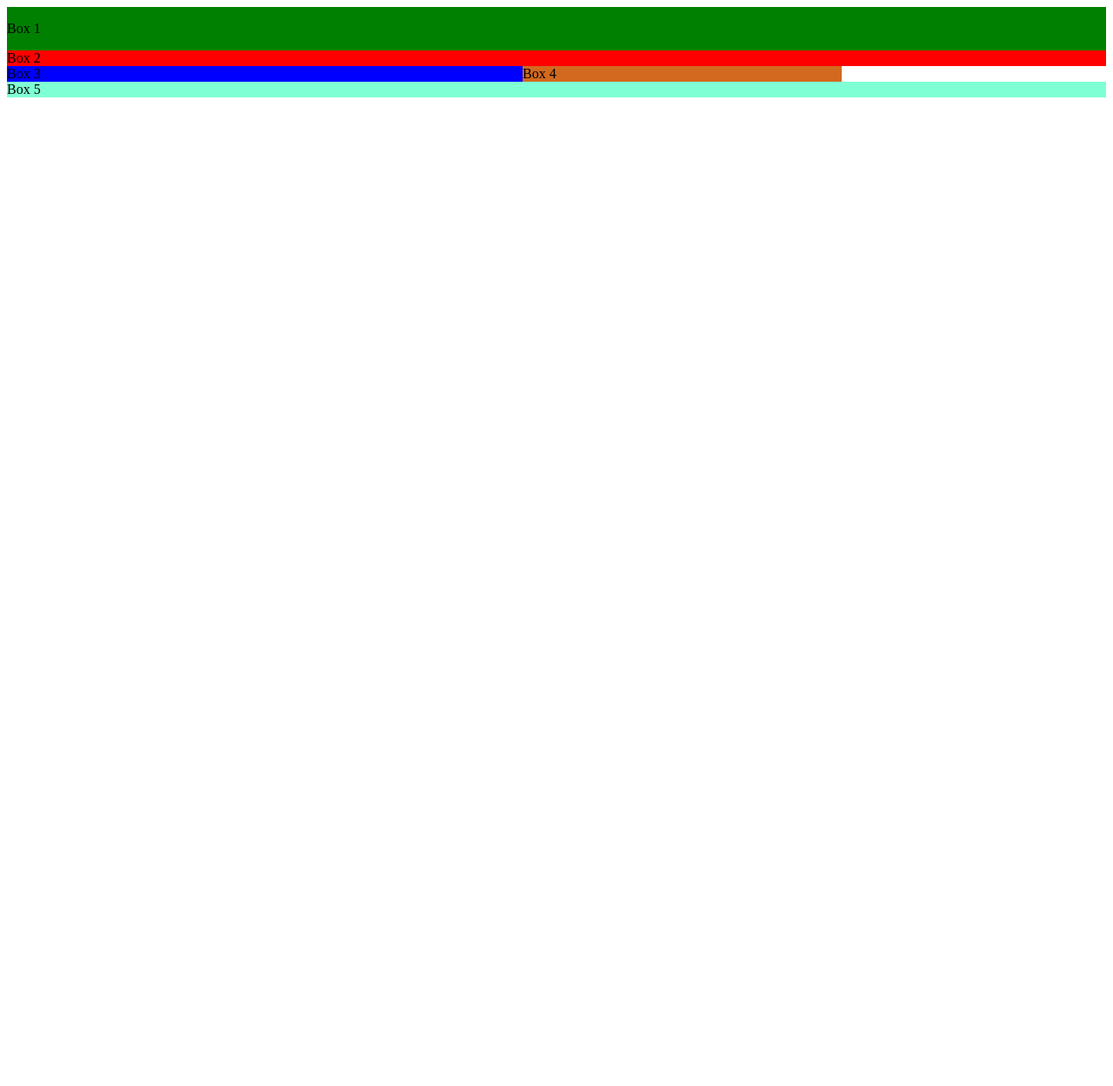
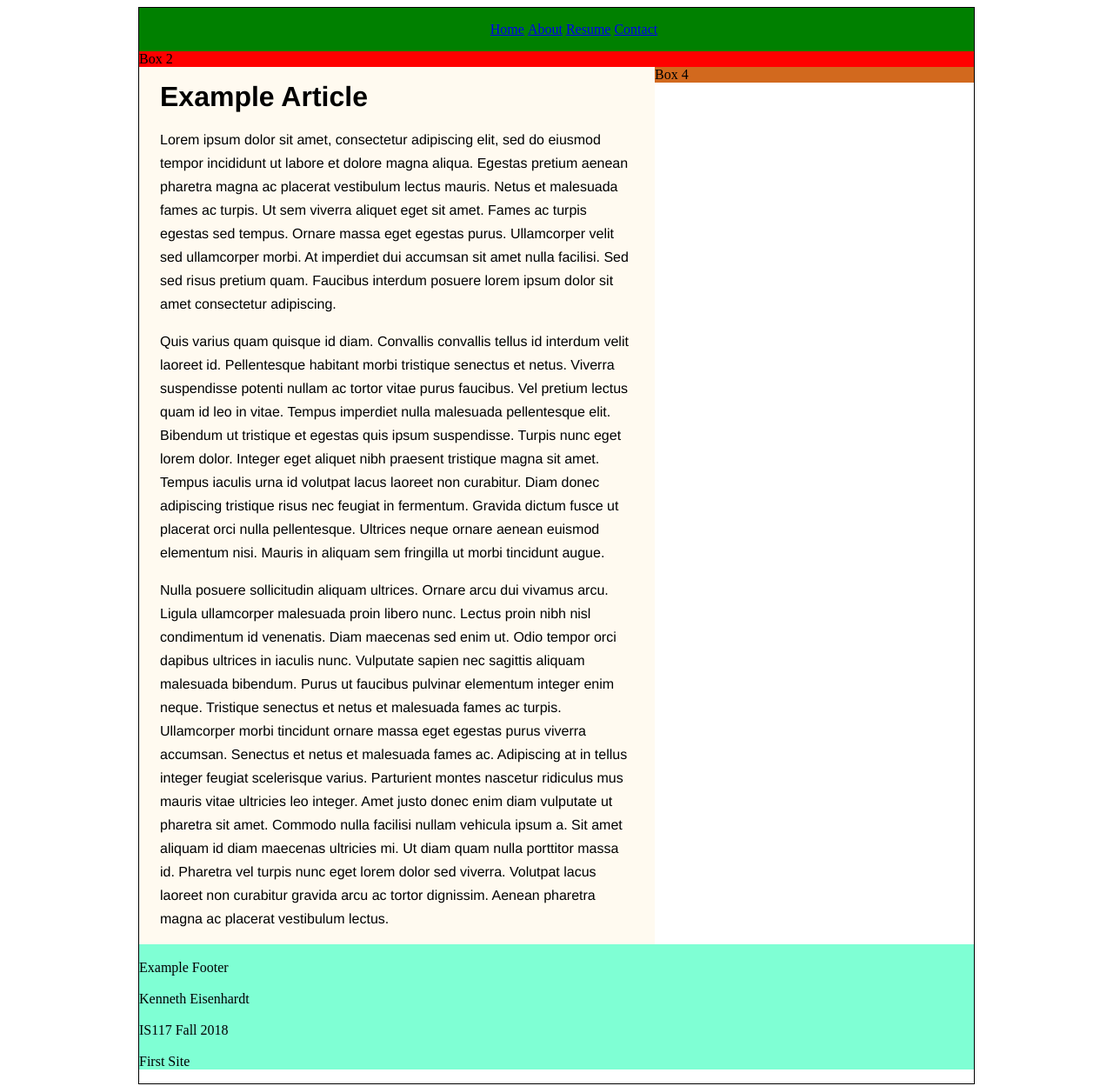
Before and after one commit to kce6/IS117-Eisenhardt, a plain HTML site: page js/index.html in a window 1280 px wide. Shown: the whole page at 87% size. Before the commit the page ends 800 px from the top, so only its background shows below. Drawn offline with Linux system fonts and the light colour scheme; files that its build step writes are made by us from their sources.

Commit message:
Centered Menu, Added Dummy Content to Main Content Div

```diff
--- a/css/styles.css
+++ b/css/styles.css
@@ -9,6 +9,15 @@
     background-color: green;
     height: 50px;
     line-height: 50px;
+    text-align: center;
+}
+
+#menu ul {
+    margin: 0px;
+}
+
+#menu li {
+    display: inline;
 }
 
 #banner {
@@ -16,15 +25,22 @@
 }
 
 #content {
-    background-color: blue;
-    width: 593px;
+    background-color: FloralWhite;
+    font-family: "Helvetica", "Helvetica Neue", "SansSerif";
     float: left;
+    width: 545px;
+    padding-left: 24px;
+    padding-right: 24px;
+    font-size: 16px;
+    line-height: 27px;
 }
 
 #sidebar {
+
     background-color: chocolate;
     width: 367px;
     float: left;
+
 }
 
 #footer {
--- a/js/index.html
+++ b/js/index.html
@@ -4,7 +4,7 @@
 <head>
     <meta charset="utf-8">
 
-    <title>The HTML5 Herald</title>
+    <title>IS117 - 005 | Homepage</title>
     <meta name="description" content="The HTML5 Herald">
     <meta name="author" content="SitePoint">
 
@@ -13,13 +13,57 @@
 </head>
 
 <body>
+<div id="wrapper">
+    <div id="menu" class="box">
+        <ul>
+            <li><a href="#">Home</a></li>
+            <li><a href="#">About</a></li>
+            <li><a href="#">Resume</a></li>
+            <li><a href="#">Contact</a></li>
+        </ul>
+    </div>
+    <div id="banner" class="box">Box 2</div>
+    <div id="content" class="box">
+        <h1>Example Article</h1>
+        <p>
+            Lorem ipsum dolor sit amet, consectetur adipiscing elit, sed do eiusmod tempor incididunt ut labore et
+            dolore magna aliqua. Egestas pretium aenean pharetra magna ac placerat vestibulum lectus mauris. Netus et
+            malesuada fames ac turpis. Ut sem viverra aliquet eget sit amet. Fames ac turpis egestas sed tempus. Ornare
+            massa eget egestas purus. Ullamcorper velit sed ullamcorper morbi. At imperdiet dui accumsan sit amet nulla
+            facilisi. Sed sed risus pretium quam. Faucibus interdum posuere lorem ipsum dolor sit amet consectetur
+            adipiscing.
+        </p>
+        <p>
+            Quis varius quam quisque id diam. Convallis convallis tellus id interdum velit laoreet id. Pellentesque
+            habitant morbi tristique senectus et netus. Viverra suspendisse potenti nullam ac tortor vitae purus
+            faucibus. Vel pretium lectus quam id leo in vitae. Tempus imperdiet nulla malesuada pellentesque elit.
+            Bibendum ut tristique et egestas quis ipsum suspendisse. Turpis nunc eget lorem dolor. Integer eget aliquet
+            nibh praesent tristique magna sit amet. Tempus iaculis urna id volutpat lacus laoreet non curabitur. Diam
+            donec adipiscing tristique risus nec feugiat in fermentum. Gravida dictum fusce ut placerat orci nulla
+            pellentesque. Ultrices neque ornare aenean euismod elementum nisi. Mauris in aliquam sem fringilla ut morbi
+            tincidunt augue.
+        </p>
+        <p>
+            Nulla posuere sollicitudin aliquam ultrices. Ornare arcu dui vivamus arcu. Ligula ullamcorper malesuada
+            proin libero nunc. Lectus proin nibh nisl condimentum id venenatis. Diam maecenas sed enim ut. Odio tempor
+            orci dapibus ultrices in iaculis nunc. Vulputate sapien nec sagittis aliquam malesuada bibendum. Purus ut
+            faucibus pulvinar elementum integer enim neque. Tristique senectus et netus et malesuada fames ac turpis.
+            Ullamcorper morbi tincidunt ornare massa eget egestas purus viverra accumsan. Senectus et netus et malesuada
+            fames ac. Adipiscing at in tellus integer feugiat scelerisque varius. Parturient montes nascetur ridiculus
+            mus mauris vitae ultricies leo integer. Amet justo donec enim diam vulputate ut pharetra sit amet. Commodo
+            nulla facilisi nullam vehicula ipsum a. Sit amet aliquam id diam maecenas ultricies mi. Ut diam quam nulla
+            porttitor massa id. Pharetra vel turpis nunc eget lorem dolor sed viverra. Volutpat lacus laoreet non
+            curabitur gravida arcu ac tortor dignissim. Aenean pharetra magna ac placerat vestibulum lectus.
+        </p>
 
-<div id="menu" class="box">Box 1</div>
-<div id="banner" class="box">Box 2</div>
-<div id="content" class="box">Box 3</div>
-<div id="sidebar" class="box">Box 4</div>
-<div id="footer" class="box">Box 5</div>
-
-<script src="js/script.js"></script>
+    </div>
+    <div id="sidebar" class="box">Box 4</div>
+    <div id="footer" class="box"><br>Example Footer</br>
+        <br>Kenneth Eisenhardt</br>
+        <br>IS117 Fall 2018</br>
+        <br>First Site</br>
+        <p></div>
+</div>
+<script src="js/scripts.js"></script>
 </body>
 </html>
```
